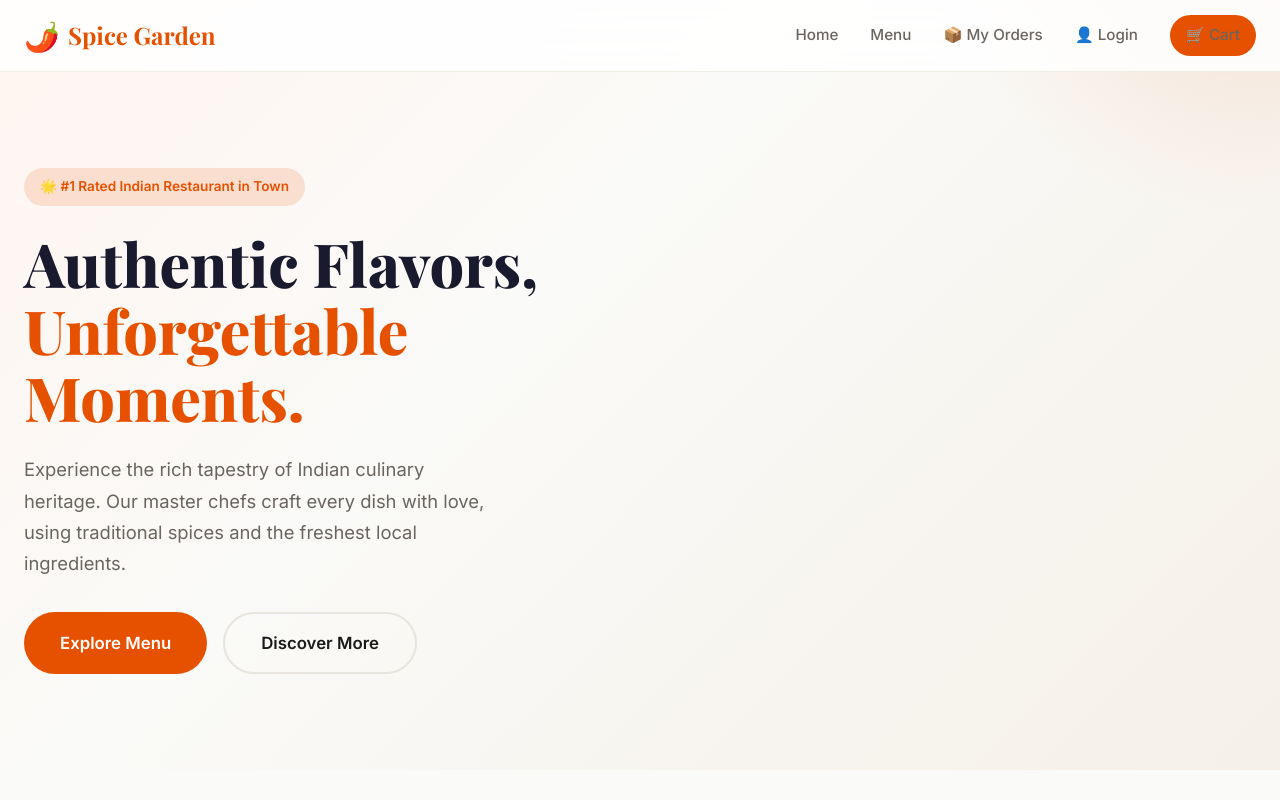
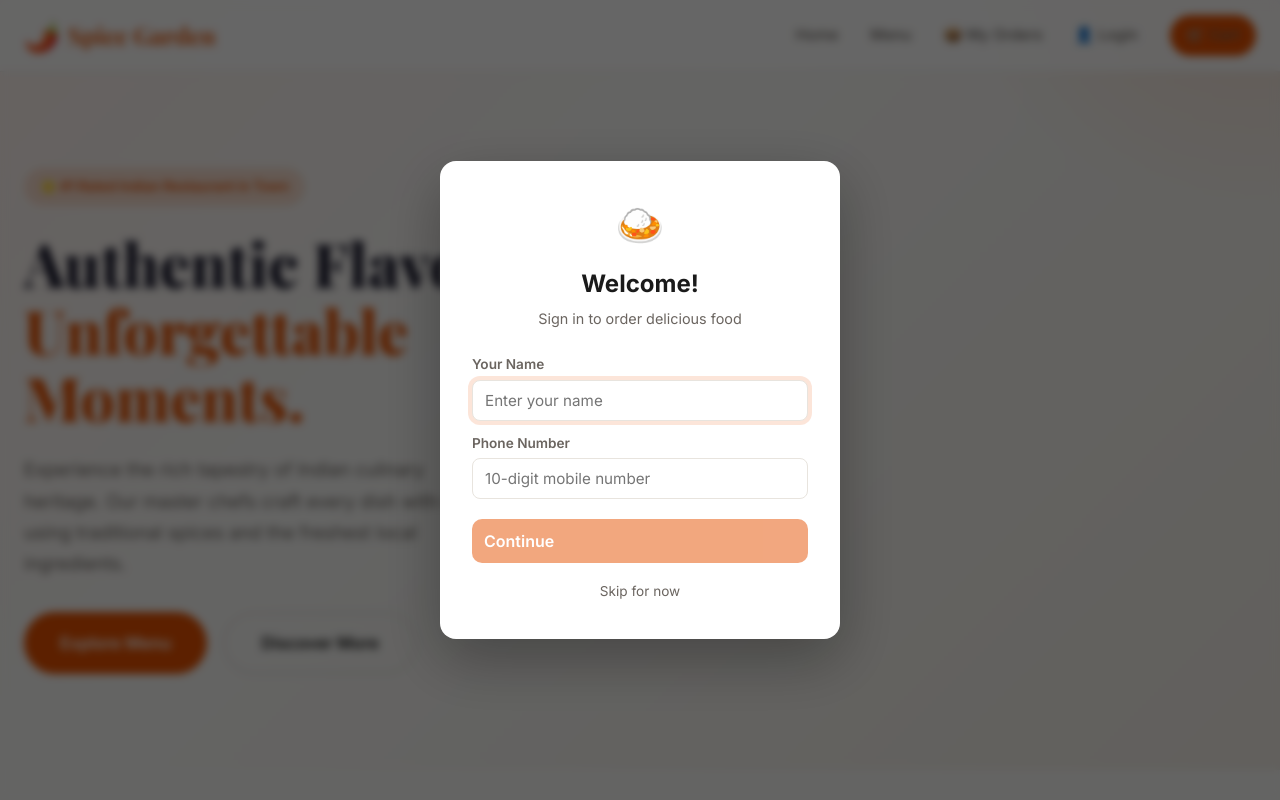
Before and after one commit to AnshGupta1122/rest-5, a Next.js app: page / in a window 1280 px wide. Shown: the top 800 px of the page. Built offline with nearby package versions, Linux system fonts and the light colour scheme; a web font is replaced by a local one.

Commit message:
redirect root to login

```diff
--- a/next.config.ts
+++ b/next.config.ts
@@ -8,15 +8,6 @@ const nextConfig: NextConfig = {
   typescript: {
     ignoreBuildErrors: true,
   },
-  async redirects() {
-    return [
-      {
-        source: '/',
-        destination: '/login',
-        permanent: false,
-      },
-    ];
-  },
 };
 
 export default nextConfig;
--- a/src/app/layout.tsx
+++ b/src/app/layout.tsx
@@ -3,6 +3,7 @@ import { Inter, Playfair_Display } from 'next/font/google';
 import './globals.css';
 import Navbar from '@/components/Navbar';
 import Footer from '@/components/Footer';
+import LoginPopup from '@/components/LoginPopup';
 import { CartProvider } from '@/context/CartContext';
 
 const inter = Inter({ subsets: ['latin'], variable: '--font-sans' });
@@ -22,6 +23,7 @@ export default function RootLayout({
     <html lang="en">
       <body className={`${inter.variable} ${playfair.variable}`}>
         <CartProvider>
+          <LoginPopup />
           <Navbar />
           <main>{children}</main>
           <Footer />
--- /dev/null
+++ b/src/components/LoginPopup.tsx
@@ -0,0 +1,123 @@
+'use client';
+
+import { useState, useEffect } from 'react';
+import { useRouter } from 'next/navigation';
+
+export default function LoginPopup() {
+  const [show, setShow] = useState(false);
+  const [phone, setPhone] = useState('');
+  const [name, setName] = useState('');
+  const [loading, setLoading] = useState(false);
+  const [error, setError] = useState('');
+  const router = useRouter();
+
+  useEffect(() => {
+    const token = localStorage.getItem('customer_token');
+    if (!token) {
+      // Small delay so the page renders first
+      const timer = setTimeout(() => setShow(true), 500);
+      return () => clearTimeout(timer);
+    }
+  }, []);
+
+  if (!show) return null;
+
+  const handleLogin = async (e: React.FormEvent) => {
+    e.preventDefault();
+    if (name.trim().length < 2) { setError('Please enter your name'); return; }
+    if (phone.length < 10) { setError('Please enter a valid phone number'); return; }
+
+    setLoading(true);
+    setError('');
+
+    try {
+      const res = await fetch('/api/auth/customer/quick-login', {
+        method: 'POST',
+        headers: { 'Content-Type': 'application/json' },
+        body: JSON.stringify({ phone, name: name.trim() })
+      });
+      const data = await res.json();
+      if (!res.ok) throw new Error(data.error || 'Login failed');
+
+      localStorage.setItem('customer_token', data.token);
+      localStorage.setItem('customer_phone', data.phone);
+      localStorage.setItem('customer_name', data.name);
+
+      setShow(false);
+      router.refresh();
+    } catch (err: any) {
+      setError(err.message);
+    } finally {
+      setLoading(false);
+    }
+  };
+
+  return (
+    <div style={{
+      position: 'fixed', inset: 0, zIndex: 9999,
+      background: 'rgba(0,0,0,0.6)', backdropFilter: 'blur(4px)',
+      display: 'flex', alignItems: 'center', justifyContent: 'center',
+      padding: '16px', animation: 'fadeIn 0.3s ease'
+    }}>
+      <div style={{
+        background: 'var(--bg-card, #fff)', borderRadius: '16px',
+        padding: '32px', width: '100%', maxWidth: '400px',
+        boxShadow: '0 20px 60px rgba(0,0,0,0.3)',
+        animation: 'slideUp 0.3s ease'
+      }}>
+        <div style={{ textAlign: 'center', marginBottom: '24px' }}>
+          <div style={{ fontSize: '2.5rem', marginBottom: '8px' }}>🍛</div>
+          <h2 style={{ fontSize: '1.5rem', fontWeight: 700, margin: 0 }}>Welcome!</h2>
+          <p style={{ color: 'var(--text-secondary, #666)', fontSize: '0.9rem', marginTop: '4px' }}>
+            Sign in to order delicious food
+          </p>
+        </div>
+
+        {error && <div className="login-error" style={{ marginBottom: '12px', padding: '8px 12px', background: '#fee', color: '#c00', borderRadius: '8px', fontSize: '0.85rem' }}>{error}</div>}
+
+        <form onSubmit={handleLogin}>
+          <div className="form-group" style={{ marginBottom: '12px' }}>
+            <label style={{ fontSize: '0.85rem', fontWeight: 600 }}>Your Name</label>
+            <input
+              type="text" value={name}
+              onChange={(e) => setName(e.target.value)}
+              placeholder="Enter your name" required autoFocus
+              style={{ width: '100%', padding: '10px 12px', borderRadius: '8px', border: '1px solid var(--border, #ddd)', fontSize: '0.95rem' }}
+            />
+          </div>
+          <div className="form-group" style={{ marginBottom: '20px' }}>
+            <label style={{ fontSize: '0.85rem', fontWeight: 600 }}>Phone Number</label>
+            <input
+              type="tel" value={phone}
+              onChange={(e) => setPhone(e.target.value.replace(/\D/g, '').substring(0, 15))}
+              placeholder="10-digit mobile number" required
+              style={{ width: '100%', padding: '10px 12px', borderRadius: '8px', border: '1px solid var(--border, #ddd)', fontSize: '0.95rem' }}
+            />
+          </div>
+          <button type="submit" className="btn btn-primary"
+            style={{ width: '100%', padding: '12px', fontSize: '1rem', borderRadius: '10px' }}
+            disabled={loading || phone.length < 10 || name.trim().length < 2}
+          >
+            {loading ? 'Logging in...' : 'Continue'}
+          </button>
+        </form>
+
+        <button onClick={() => setShow(false)}
+          style={{
+            display: 'block', width: '100%', textAlign: 'center',
+            marginTop: '12px', padding: '8px', background: 'none',
+            border: 'none', cursor: 'pointer', fontSize: '0.85rem',
+            color: 'var(--text-secondary, #666)'
+          }}
+        >
+          Skip for now
+        </button>
+      </div>
+
+      <style jsx>{`
+        @keyframes fadeIn { from { opacity: 0 } to { opacity: 1 } }
+        @keyframes slideUp { from { opacity: 0; transform: translateY(20px) } to { opacity: 1; transform: translateY(0) } }
+      `}</style>
+    </div>
+  );
+}
```
